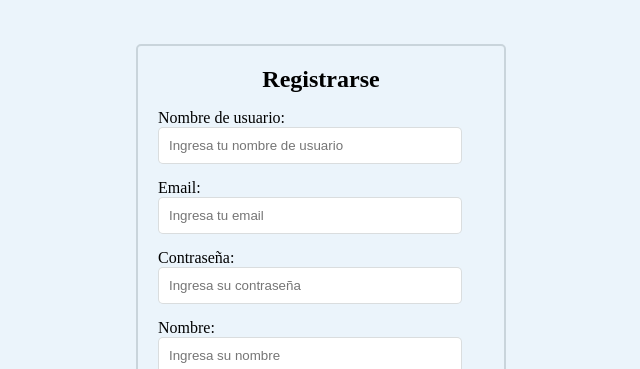
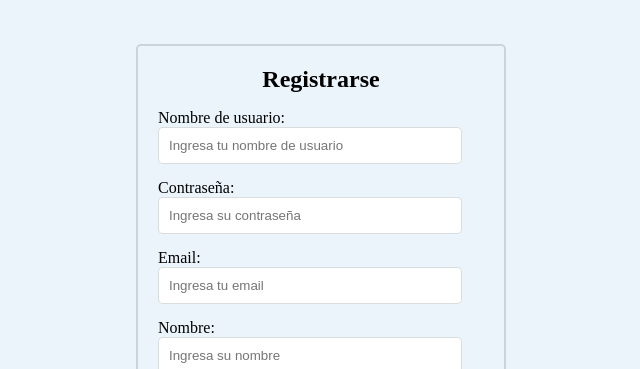
Before and after one commit to Vanpa99/Sprint8ITBA, a React (Vite) app in the folder frontend/: page /registro in a window 1280 px wide. Shown: the top 369 px of the page, without its empty margins (319-959 px from the left). Built offline with nearby package versions, Linux system fonts and the light colour scheme.

Commit message:
Registro implementacion

```diff
--- a/frontend/src/App.jsx
+++ b/frontend/src/App.jsx
@@ -13,7 +13,7 @@ import Prestamos from "./pages/Prestamos";
 import Sucursales from "./pages/Sucursales";
 import MisDatos from "./pages/MisDatos";
 import Tarjetas from "./pages/Tarjetas";
-import GenerarPrestamos from "./pages/GenerarPrestamos";
+import PrestamosEmpleados from "./pages/PrestamosEmpleados";
 
 function App() {
   const [isAuthenticated, setIsAuthenticated] = useState(
@@ -46,9 +46,10 @@ function App() {
                 <Route path="/prestamos" element={<Prestamos />} />
                 <Route path="/sucursales" element={<Sucursales />} />
                 <Route path="/tarjetas" element={<Tarjetas />} />
+                <Route path="/pretamos" element={<Prestamos />} />
                 <Route
-                  path="/generar_prestamos"
-                  element={<GenerarPrestamos />}
+                  path="/prestamos-empleados"
+                  element={<PrestamosEmpleados />}
                 />
                 <Route path="*" element={<Page404 />} />
               </Routes>
--- a/frontend/src/components/Layout/Sidebar.jsx
+++ b/frontend/src/components/Layout/Sidebar.jsx
@@ -20,6 +20,9 @@ function Sidebar() {
           <li>
             <Link to="/sucursales">Sucursales</Link>
           </li>
+          <li>
+            <Link to="/prestamos">Prestamos</Link>
+          </li>
           {cliente.rol !== "cliente" && (
             <li>
               <Link to="/tarjetas">Tarjetas</Link>
@@ -27,7 +30,7 @@ function Sidebar() {
           )}
           {cliente.rol !== "cliente" && (
             <li>
-              <Link to="/generar_prestamos">Prestamos para clientes</Link>
+              <Link to="/prestamos-empleados">Prestamos (empleados) </Link>
             </li>
           )}
         </ul>
--- a/frontend/src/components/UI/InputField.jsx
+++ b/frontend/src/components/UI/InputField.jsx
@@ -8,12 +8,14 @@ function InputField({
   disabled,
   id,
   required,
+  name,
 }) {
   return (
     <div>
       <label htmlFor={id}>{label}</label>
       <input
         className={className}
+        name={name}
         type={type}
         value={value}
         onChange={onChange}
--- a/frontend/src/components/sesion/Registro.jsx
+++ b/frontend/src/components/sesion/Registro.jsx
@@ -1,42 +1,65 @@
+import { useNavigate } from "react-router-dom";
+import api from "../../api/axiosConfig";
+import "../../styles/global.css";
+import Button from "../UI/Button";
 import InputField from "../UI/InputField";
-import Button from "../UI/Button";
 import registro from "./registro.module.css";
-import "../../styles/global.css";
 function Registro() {
+  const navigate = useNavigate();
+
+  const handleSubmit = (e) => {
+    e.preventDefault();
+
+    const formData = new FormData(e.target);
+    const data = Object.fromEntries(formData.entries());
+
+    api
+      .post("clientes/", data)
+      .then(() => {
+        console.log("Exitoso");
+        alert("Usuario creado con exito, puede iniciar sesion!");
+        navigate("/");
+      })
+      .catch((err) => {
+        console.log(err);
+        alert("Hubo un problema, intentelo de nuevo");
+      });
+  };
+
   return (
     <div className={registro.formContainer}>
+      <h2 className={registro.sectionTitle}>Registrarse</h2>
 
-            <h2 className={registro.sectionTitle}>
-                Registrarse
-            </h2>
-
-            <form >
-
+      <form onSubmit={handleSubmit}>
         <InputField
           label="Nombre de usuario:"
+          name="username"
           type="text"
           placeholder="Ingresa tu nombre de usuario"
           className={registro.inputField}
           required
         />
         <InputField
+          label="Contraseña:"
+          type="password"
+          name="password"
+          placeholder="Ingresa su contraseña"
+          className={registro.inputField}
+          required
+        />
+        <InputField
           label="Email:"
           type="text"
+          name="email"
           placeholder="Ingresa tu email"
           className={registro.inputField}
           required
         />
 
         <InputField
-                    label="Contraseña:"
-                    type="password"
-                    placeholder="Ingresa su contraseña"
-                    className={registro.inputField}
-                    required
-                />
-                <InputField
           label="Nombre:"
           type="text"
+          name="name"
           placeholder="Ingresa su nombre"
           className={registro.inputField}
           required
@@ -44,6 +67,7 @@ function Registro() {
         <InputField
           label="Apellido:"
           type="text"
+          name="surname"
           placeholder="Ingresa su apellido"
           className={registro.inputField}
           required
@@ -51,6 +75,7 @@ function Registro() {
         <InputField
           label="DNI:"
           type="text"
+          name="dni"
           placeholder="Ingresa tu DNI"
           className={registro.inputField}
           required
@@ -58,6 +83,7 @@ function Registro() {
         <InputField
           label="Dirección:"
           type="text"
+          name="direccion"
           placeholder="Ingresa tu dirección"
           className={registro.inputField}
           required
@@ -65,15 +91,13 @@ function Registro() {
         <InputField
           label="Telefono:"
           type="text"
+          name="telefono"
           placeholder="Ingresa tu telefono"
           className={registro.inputField}
           required
         />
 
-                <Button
-                    text="Registrarse"
-                    className={registro.boton}
-                    type="submit" />
+        <Button text="Registrarse" className={registro.boton} type="submit" />
       </form>
 
       <p className={registro.pregunta}>
@@ -81,7 +105,6 @@ function Registro() {
         <a href="/">¡Iniciar sesión!</a>
       </p>
     </div>
-
   );
 }
 
--- a/frontend/src/pages/GenerarPrestamos.jsx
+++ b/frontend/src/pages/PrestamosEmpleados.jsx
@@ -3,7 +3,7 @@ import api from "../api/axiosConfig";
 import { useState } from "react";
 import PrestamosCard from "../components/prestamos/PrestamosCard";
 
-function GenerarPrestamos() {
+function PrestamosEmpleados() {
   const [clientes, setClientes] = useState(null);
   const [sucursales, setSucursales] = useState(null);
   const [prestamos, setPrestamos] = useState(null);
@@ -114,4 +114,4 @@ function GenerarPrestamos() {
     </div>
   );
 }
-export default GenerarPrestamos;
+export default PrestamosEmpleados;
--- a/frontend/src/pages/Tarjetas.jsx
+++ b/frontend/src/pages/Tarjetas.jsx
@@ -8,7 +8,7 @@ function Tarjetas() {
 
   useEffect(() => {
     api
-      .get(`tarjetas/cliente/2/`)
+      .get(`tarjetas/cliente/${cliente.id}/`)
       .then(({ data }) => setTarjetas(data))
       .catch(({ err }) => console.log(err));
   }, [cliente]);
```
Also changed, not shown: frontend/src/components/sucursales/SucursalesCard.jsx (+4 -3 lines), 1 other file (tests, documents, lock files or other folders). Lines whose indentation alone changed are shown as unchanged.
